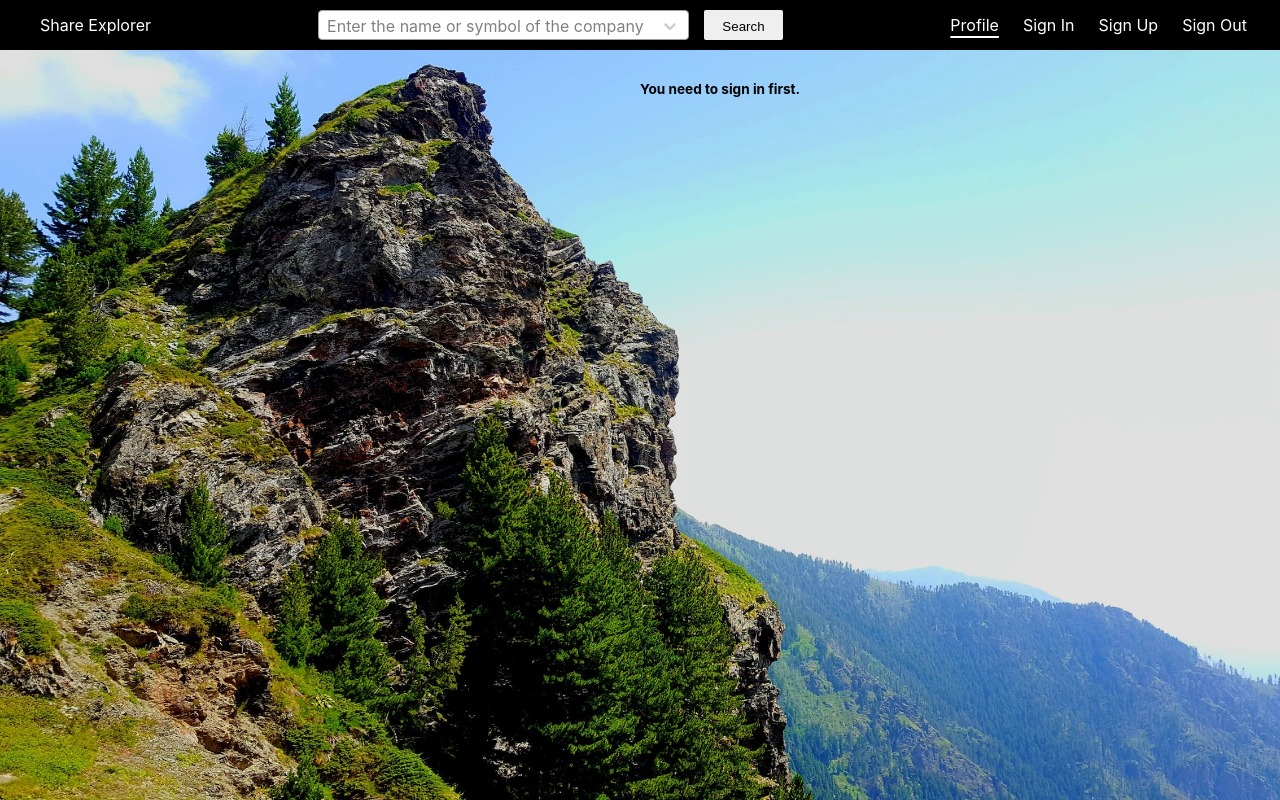
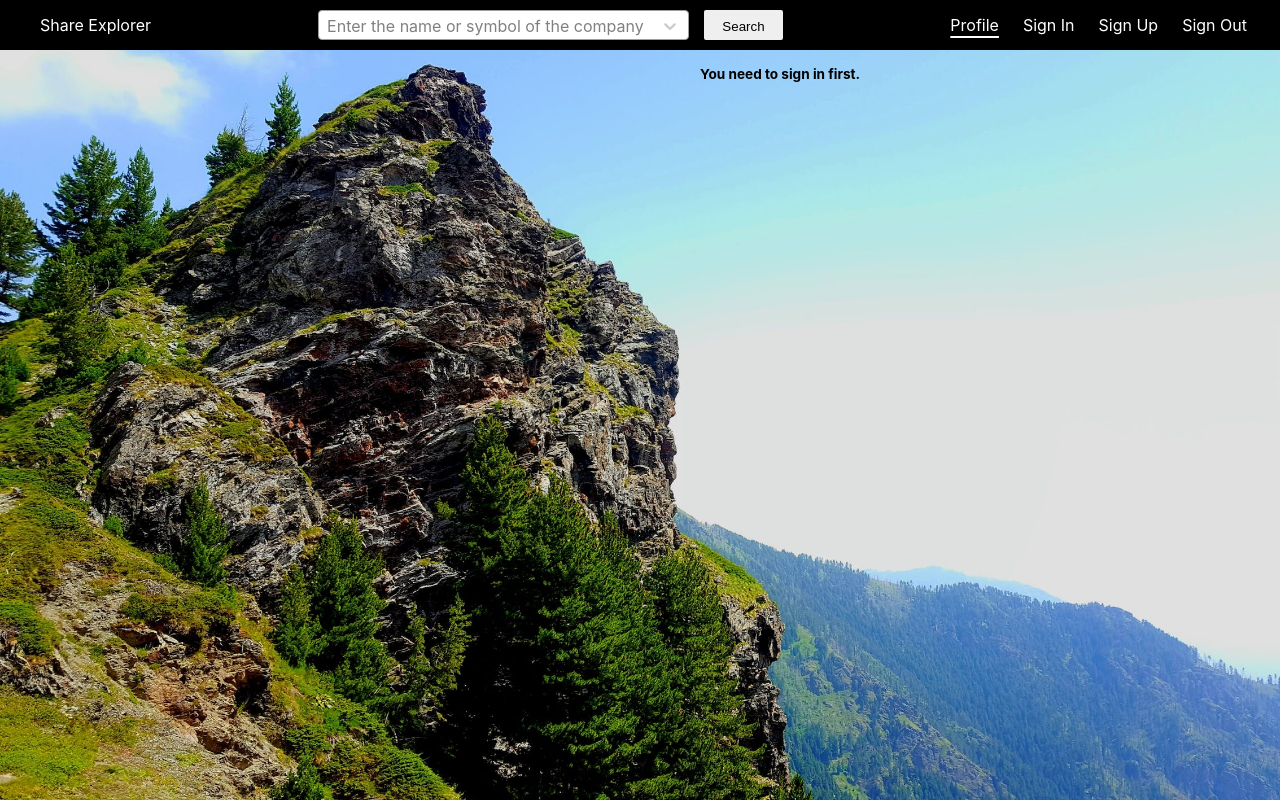
Before and after one commit to Chrisbuildit/ShareExplorer, a React (Create React App) app: page /profile in a window 1280 px wide. Built offline with nearby package versions, Linux system fonts and the light colour scheme.

Commit message:
layout improvements

```diff
--- a/src/index.css
+++ b/src/index.css
@@ -57,7 +57,7 @@ button {
   display: flex;
   flex-direction: row;
   justify-content: flex-start;
-  margin-top: 50px;
+  margin-top: 30px;
 }
 
 .SignUpIn form {
--- a/src/pages/home/Home.css
+++ b/src/pages/home/Home.css
@@ -6,7 +6,7 @@
     margin-top: 50px;
     top: 20px;
     text-align: left;
-    margin-left: 20vw;
+    margin-left: 26vw;
     color: black;
     font-weight: bold;
 }
--- a/src/pages/profile/Profile.css
+++ b/src/pages/profile/Profile.css
@@ -2,8 +2,8 @@
     display: flex;
     flex-direction: column;
     position: relative;
-    top: 75px;
-    margin-left: 640px;
+    top: 60px;
+    margin-left: 700px;
 }
 
 .Profile-inner {
--- a/src/pages/signIn/SignIn.css
+++ b/src/pages/signIn/SignIn.css
@@ -1,5 +1,5 @@
 .NoAccount {
-    top: 30px;
+    top: 75px;
     text-align: center;
     position: relative;
     margin-top: 0;
```
